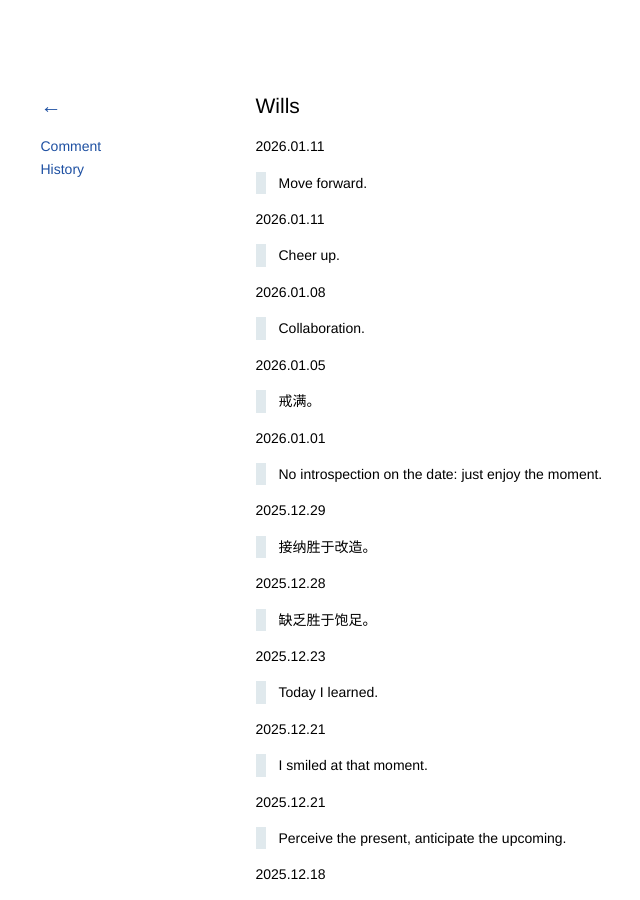
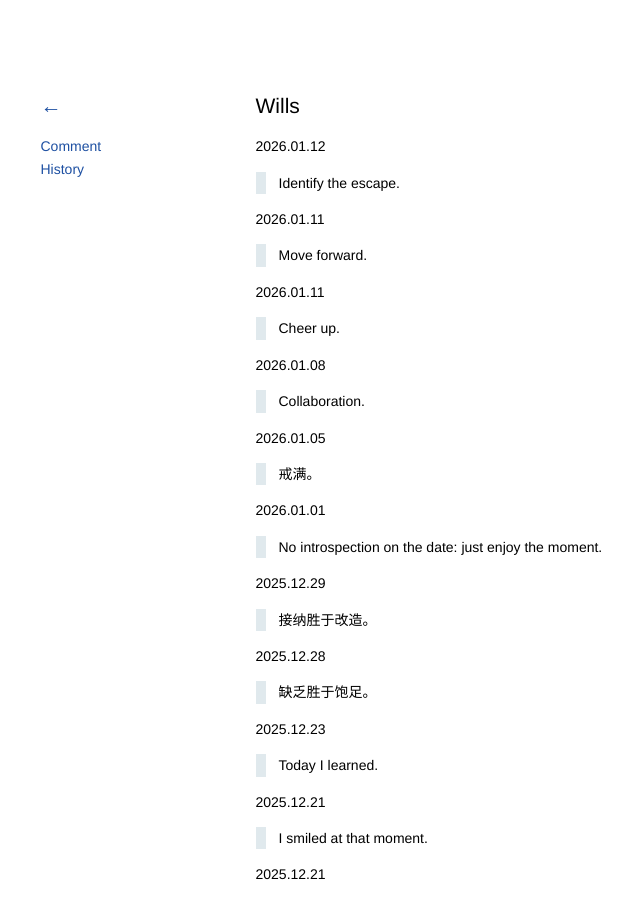
Before and after one commit to kidlj/awei, a Jekyll site: the page built from _wiki/wills.md, in a window 1280 px wide and 900 px high. Shown: the whole window, without its empty margins (92-732 px from the left). Built offline with Jekyll 4.4.1, drawn with Linux system fonts in a browser that asks for light colours.

Commit message:
update wills

```diff
--- a/_wiki/wills.md
+++ b/_wiki/wills.md
@@ -1,6 +1,10 @@
 ---
 title: Wills
 ---
+
+2026.01.12
+
+> Identify the escape.
 
 2026.01.11
 
```
